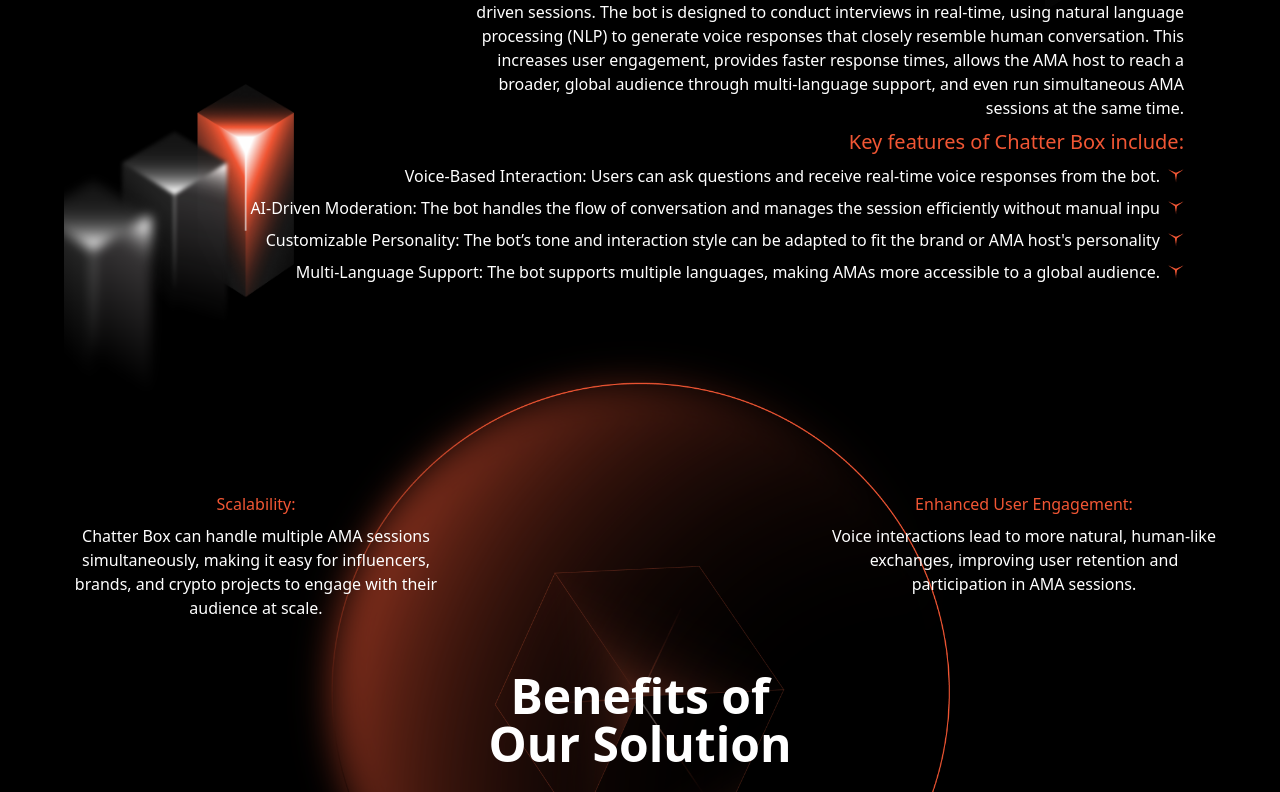
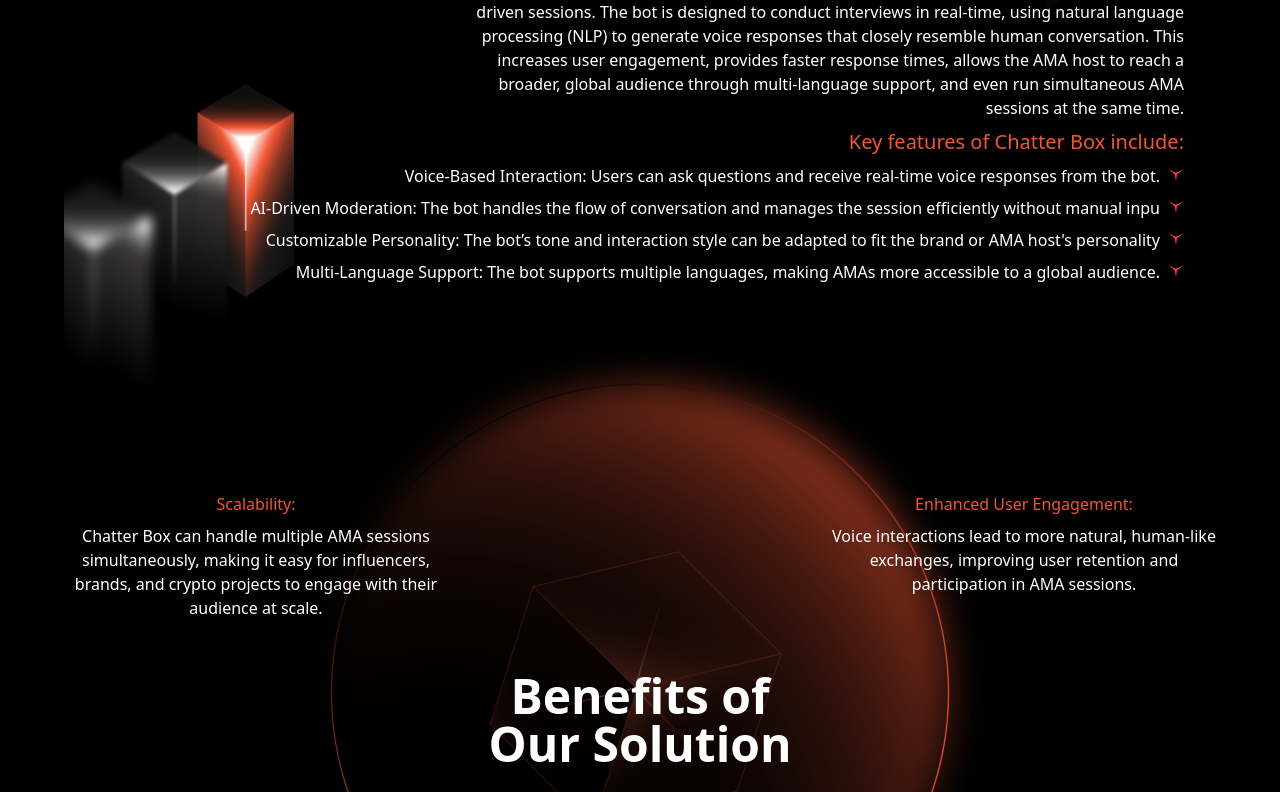
Before and after one commit to hoangcnttbkdn/chatter-box, a React (Vite) app: page / in a window 1280 px wide. Shown: the part 2868-3660 px from the top of the page. Built offline with nearby package versions, Linux system fonts and the light colour scheme; a web font is replaced by a local one.

Commit message:
feat: animation section 2

```diff
--- a/src/global.scss
+++ b/src/global.scss
@@ -7,6 +7,10 @@
 
 * {
     scroll-behavior: smooth;
+}
+
+body {
+    overflow-x: hidden;
 }
 
 .box {
@@ -60,3 +64,17 @@
     inherits: true;
     initial-value: 0turn;
 }
+
+.rotate-animation {
+    display: inline-block;
+    animation: rotate 3s linear infinite;
+}
+
+@keyframes rotate {
+    0% {
+        transform: rotate(0deg);
+    }
+    100% {
+        transform: rotate(360deg);
+    }
+}
--- a/src/pages/home/index.tsx
+++ b/src/pages/home/index.tsx
@@ -341,12 +341,12 @@
                     <img
                         src={threeGroup.default}
                         alt=""
-                        className="absolute top-2/3 left-0 w-1/5"
+                        className="absolute top-2/3 left-0 w-1/5 "
                     />
                     <img
                         src={twoGroup.default}
                         alt=""
-                        className="absolute top-0 right-0 w-1/5"
+                        className="absolute top-0 right-0 w-1/5 "
                     />
                     {problems?.map((section, sectionIndex) => {
                         return (
@@ -422,11 +422,13 @@
                 title=""
                 customClassName="relative w-full h-full flex items-center justify-center max-w-6xl mx-auto"
             >
-                <img
-                    src={benefitBg.default}
-                    alt=""
-                    className="absolute h-full top-1/2 left-1/2 -translate-x-1/2 -translate-y-1/2"
-                />
+                <div className="absolute h-full w-full top-1/2 left-1/2 -translate-x-1/2 -translate-y-1/2 ">
+                    <img
+                        src={benefitBg.default}
+                        className="h-full w-full object-contain rotate-animation"
+                    />
+                </div>
+
                 <div className="flex flex-col">
                     <b className="text-4xl md:text-5xl text-center relative mb-4 md:mb-0">
                         Benefits of <br className="hidden md:block" /> Our
```
